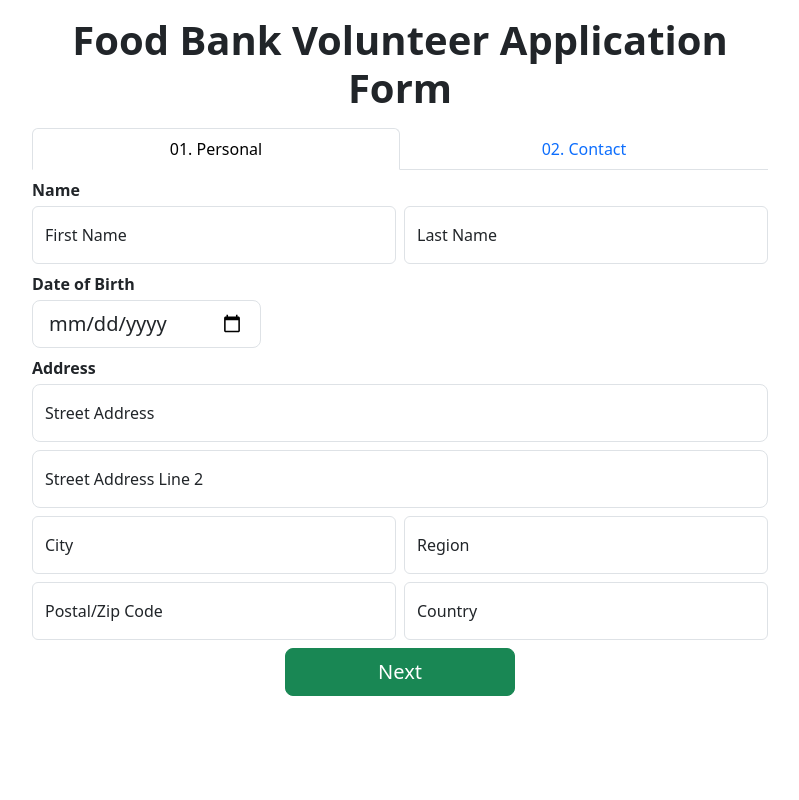
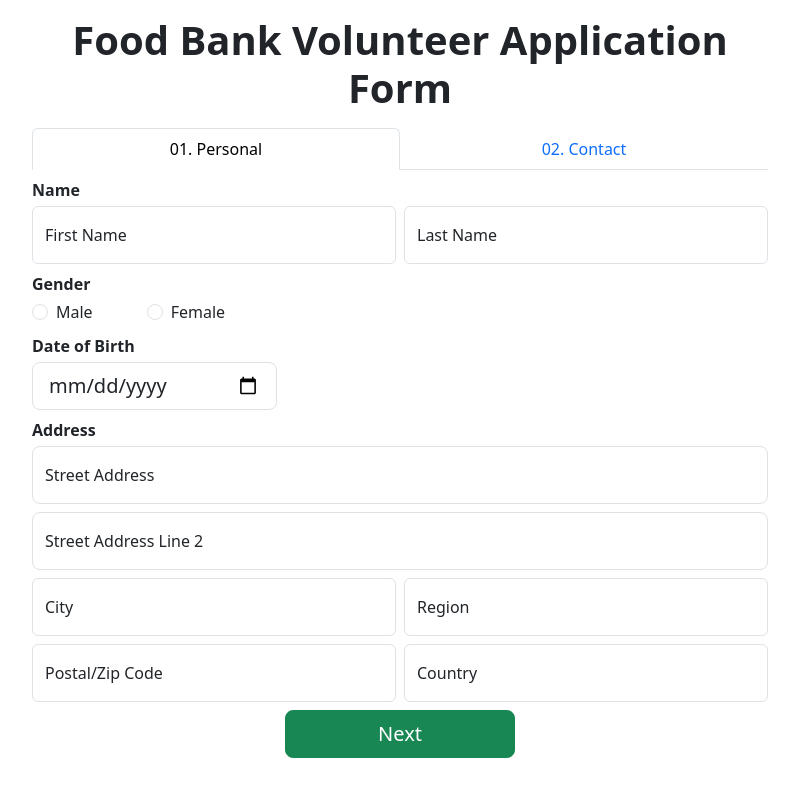
Before and after one commit to xizershivas/SagipPagkain, a PHP site: page /volunteerForm.php in a window 1280 px wide. Shown: the whole page, without its empty margins (240-1039 px from the left). Run offline with PHP 8.4, Linux system fonts and the light colour scheme.

Commit message:
Add gender radio buttons and fix bugs

```diff
--- a/volunteerForm.php
+++ b/volunteerForm.php
@@ -38,10 +38,35 @@
                                 </div>
                             </div>
                             <div class="row my-2">
-                                <label class="form-label mb-1" for="birthdate"><strong>Date of Birth</strong></label>
-                                <div class="col-12 col-sm-12 col-md-6 col-lg-4">
-                                    <div class="">
-                                        <input type="date" class="form-control form-control-lg" name="birthdate" id="birthdate" placeholder="">
+                                <div class="col-12 col-sm-12 col-md-4">
+                                    <label class="form-label mb-1" for="male"><strong>Gender</strong></label>
+                                    <div class="container">
+                                        <div class="row">
+
+                                            <div class="col-6 col-sm-4 col-md-6 form-check">
+                                                <input class="form-check-input" type="radio" name="gender" id="male" value="M">
+                                                <label class="form-check-label" for="male">
+                                                    Male
+                                                </label>
+                                            </div>
+                                            <div class="col-6 col-sm-4 col-md-6 form-check">
+                                                <input class="form-check-input" type="radio" name="gender" id="female" value="F">
+                                                <label class="form-check-label" for="female">
+                                                    Female
+                                                </label>
+                                            </div>
+
+                                        </div>
+                                    </div>
+                                </div>
+                            </div>
+                            <div class="row my-2">
+                                <div class="col">
+                                    <label class="form-label mb-1" for="dateOfBirth"><strong>Date of Birth</strong></label>
+                                    <div class="col-12 col-sm-12 col-md-6 col-lg-4">
+                                        <div class="">
+                                            <input type="date" class="form-control form-control-lg" name="dateOfBirth" id="dateOfBirth" placeholder="">
+                                        </div>
                                     </div>
                                 </div>
                             </div>
@@ -130,13 +155,13 @@
                         </div>
                         <div class="row my-2">
                             <div class="col-12 col-sm-12 col-md-8 col-lg-6">
-                                <label class="form-label" for="signature"><strong>Select Signature</strong> (Image: JPG/PNG)</label>
+                                <label class="form-label" for=""><strong>Select Signature</strong> (Image: JPG/PNG)</label>
                                 <input class="form-control" type="file" id="signature" name="signature">
                             </div>
                         </div>
                         <div class="row my-4">
                             <div class="col-12">
-                                <label class="form-label" for="signature"><strong>Verification</strong></label>
+                                <label class="form-label" for=""><strong>Verification</strong></label>
                                 Captcha
                             </div>
                         </div>
```
